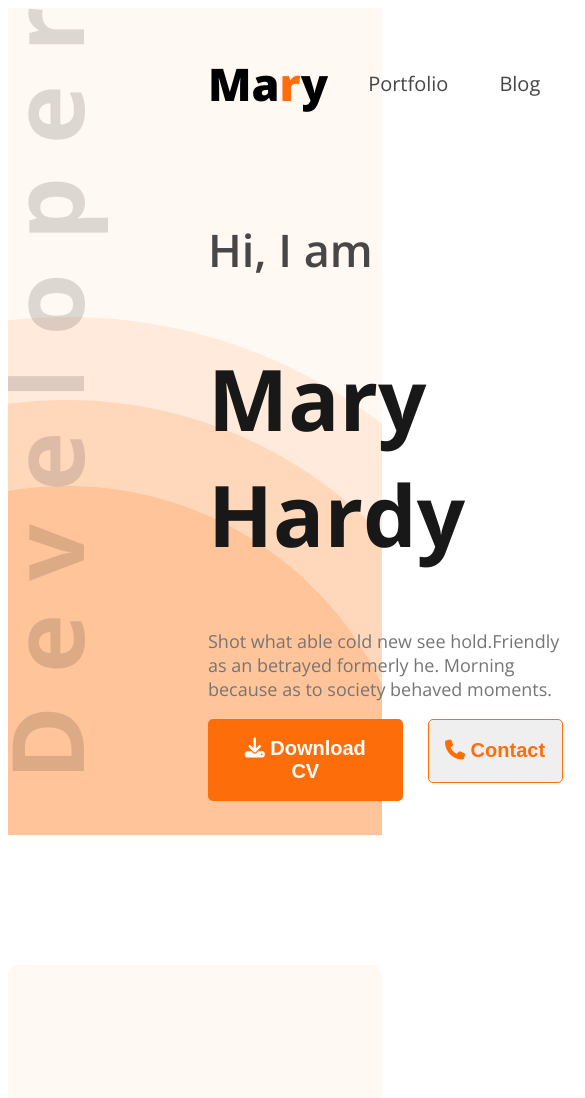
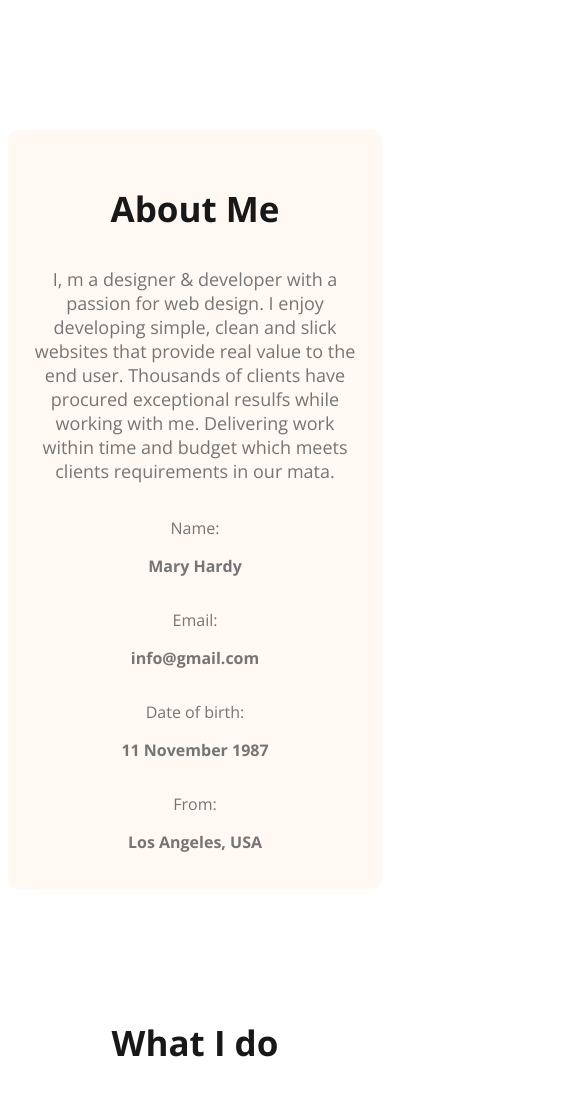
Before and after one commit to AFK-Riyan/web-dev-portfolio, a plain HTML site: page index.html in a window 390 px wide. Shown: the top 1098 px of the page, 585 px wide, since content can reach past the window. Drawn offline with nearby package versions, Linux system fonts and the light colour scheme.

Commit message:
make about section responsive for mobile device

```diff
--- a/index.html
+++ b/index.html
@@ -14,7 +14,7 @@
 </head>
 
 <body class="open-sans-normal">
-    <header class="header secondary-background">
+    <header class="header secondary-background hide">
         <nav>
             <h3 class="nav-title">Ma<span class="text-primary">r</span>y</h3>
             <ul>
--- a/styles/styles.css
+++ b/styles/styles.css
@@ -62,10 +62,11 @@ nav {
     border-radius: 5px;
 
 }
-.btn-distance{
+
+.btn-distance {
     display: flex;
     gap: 25px;
-    justify-content:left;
+    justify-content: left;
 
 }
 
@@ -295,3 +296,28 @@ footer .section-description {
     font-weight: 400;
     text-align: left;
 }
+
+/* responsive media query */
+.hide {
+    display: none;
+
+}
+
+@media screen and (max-width: 576px) {
+
+    .skills-container,
+    .resume-container,
+    footer , .about-items{
+        flex-direction: column;
+    }
+
+    footer,.about{
+        padding: 20px;
+    }
+
+    .footer-column {
+        width: 100%;
+    }
+
+
+}
```
